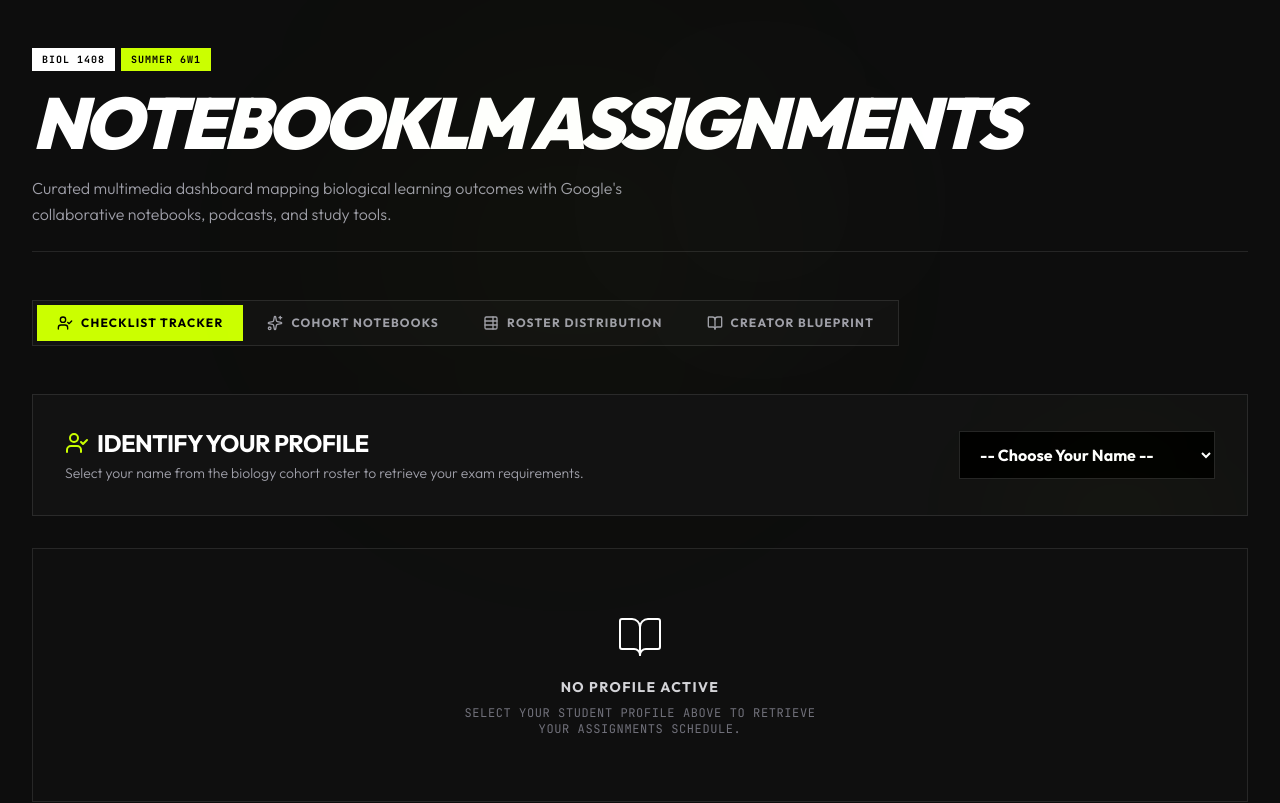
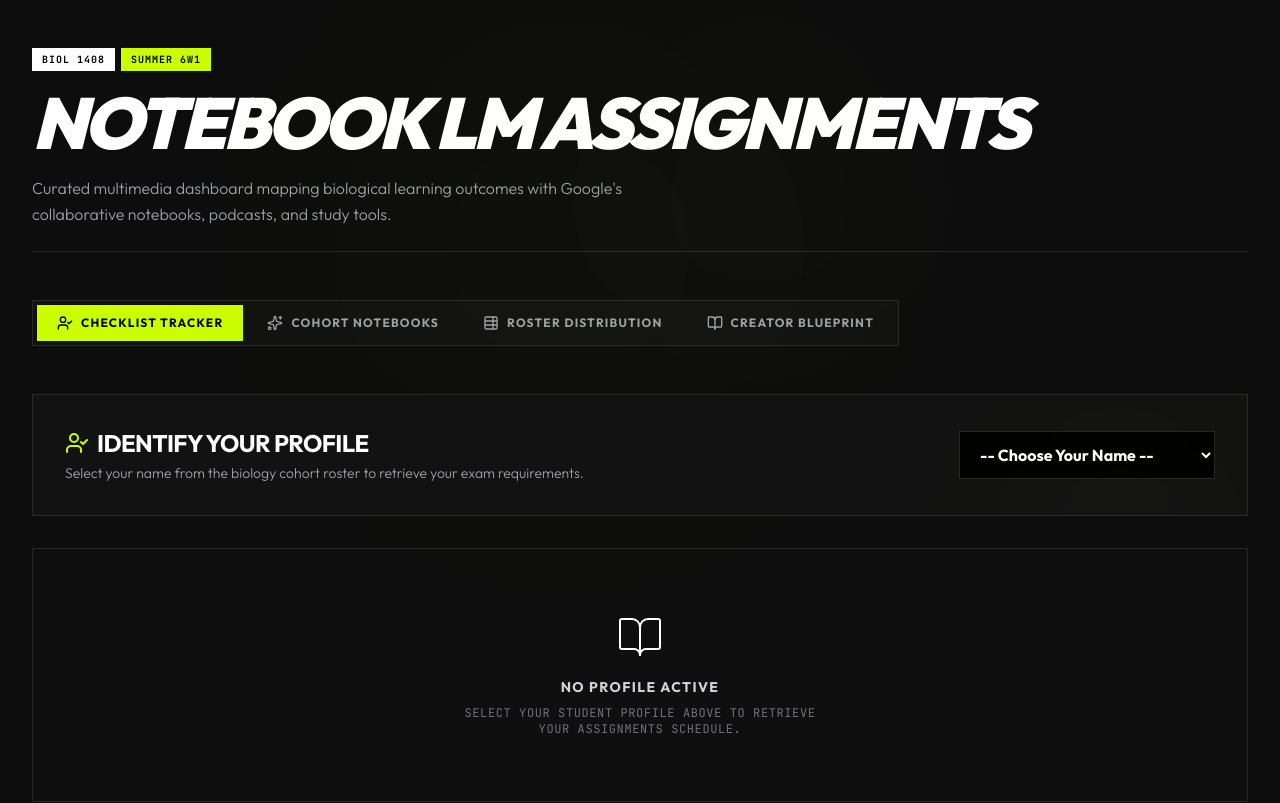
Before and after one commit to victogarcia4/BIOL-1408-Notebook-LM-Assignments-SU26, a React (Vite) app: page / in a window 1280 px wide. Shown: the top 803 px of the page. Built offline with nearby package versions, Linux system fonts and the light colour scheme.

Commit message:
style: update NotebookLM to Notebook LM in UI and metadata

```diff
--- a/metadata.json
+++ b/metadata.json
@@ -1,5 +1,5 @@
 {
-  "name": "BIOL 1408 NotebookLM Assignments",
+  "name": "BIOL 1408 Notebook LM Assignments",
   "description": "Dynamic dashboard and tracker for BIOL 1408 NotebookLM assignments, curated by Dr. Víctor García Martínez.",
   "requestFramePermissions": [],
   "majorCapabilities": ["MAJOR_CAPABILITY_SERVER_SIDE_GEMINI_API"]
--- a/src/App.tsx
+++ b/src/App.tsx
@@ -32,7 +32,7 @@ export default function App() {
               </span>
             </div>
             <h1 className="text-4xl sm:text-5xl md:text-7xl font-black tracking-tighter leading-none italic uppercase text-white">
-              NotebookLM Assignments
+              Notebook LM Assignments
             </h1>
             <p className="text-zinc-400 text-sm sm:text-base font-light max-w-2xl leading-relaxed">
               Curated multimedia dashboard mapping biological learning outcomes with Google's collaborative notebooks, podcasts, and study tools.
```
